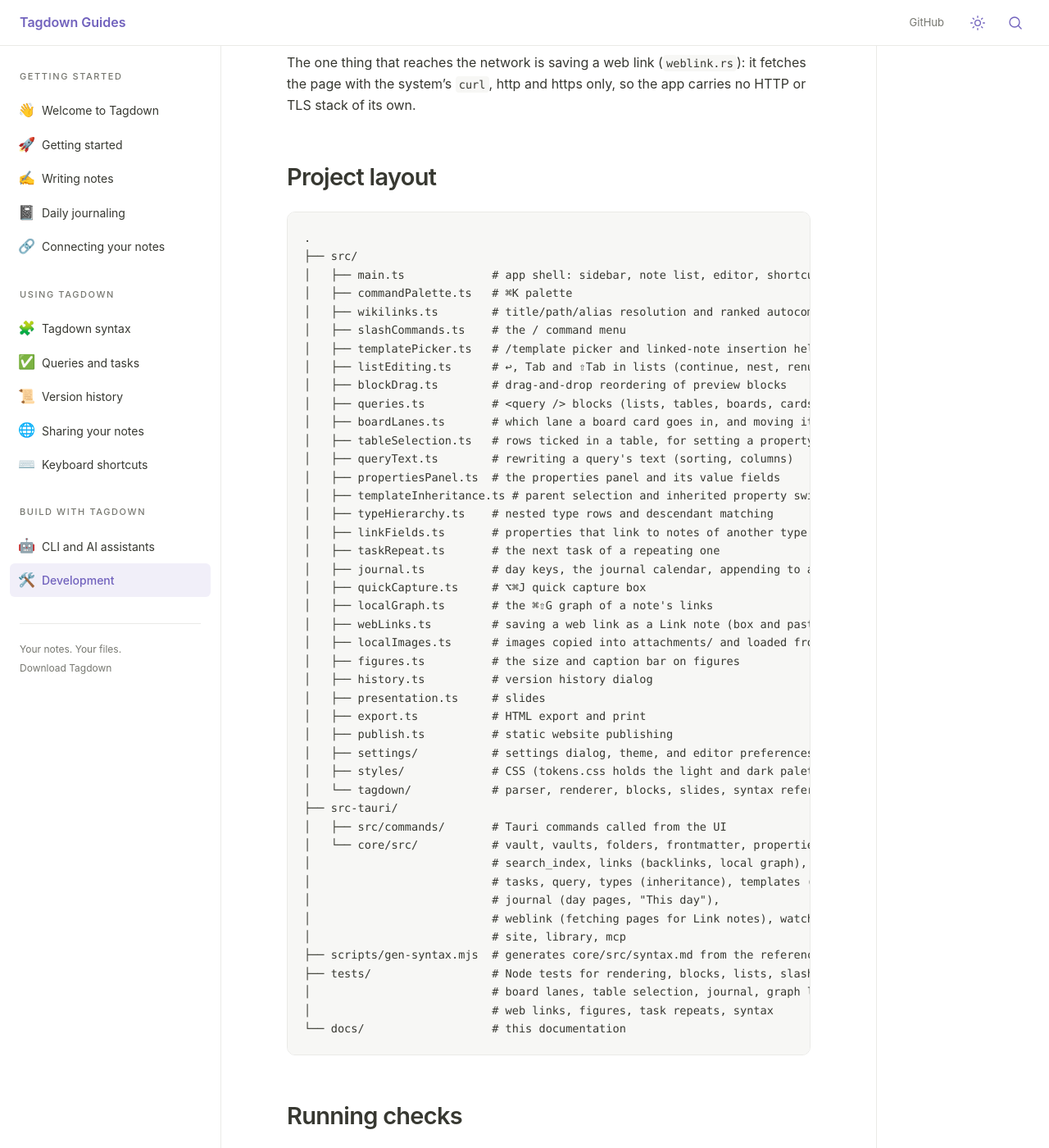
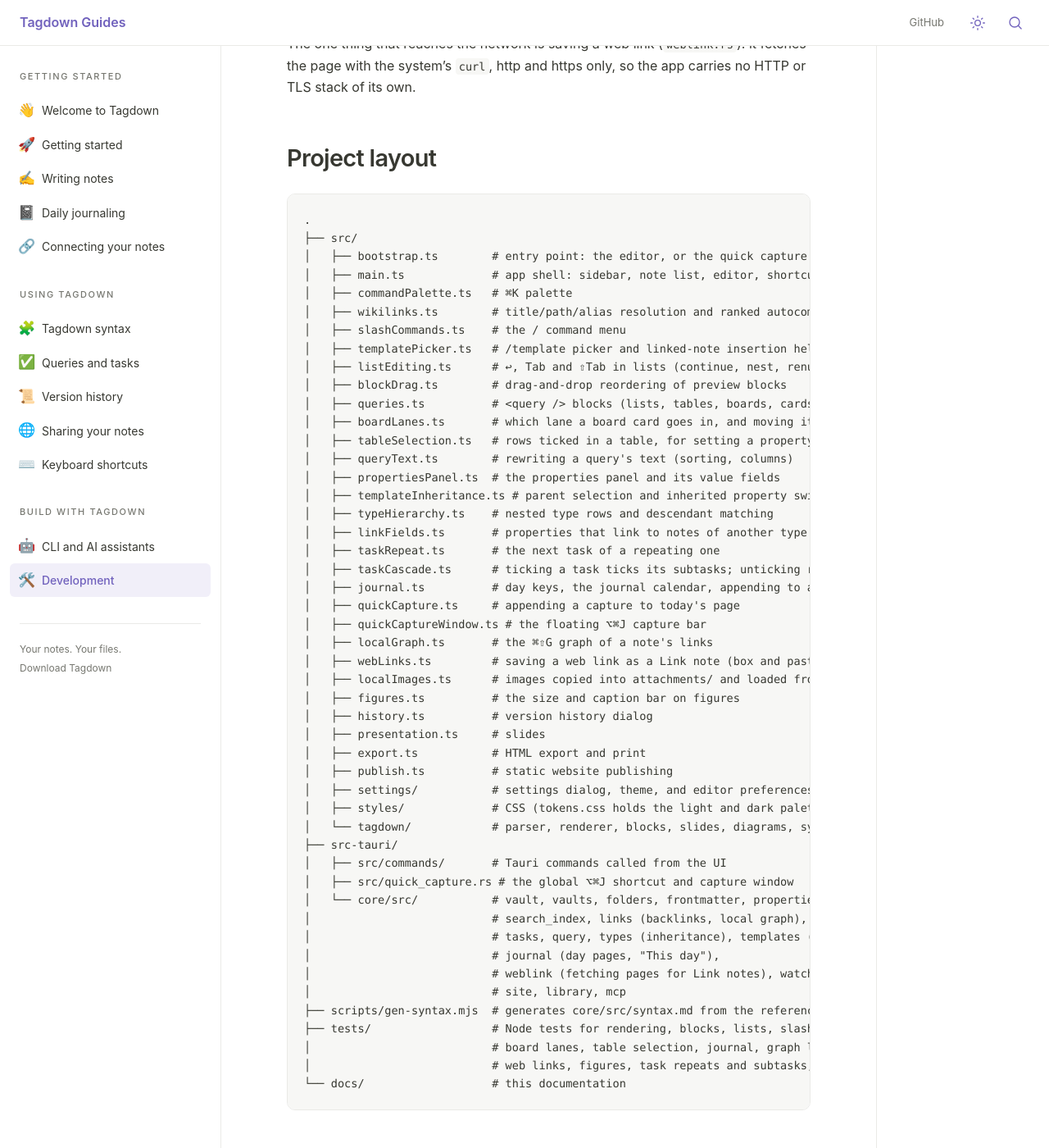
Before and after one commit to sthix/tagdown, a Jekyll site: the page built from docs/development.md, in a window 1280 px wide and 1400 px high, scrolled down 1266 px. Shown: the whole window at 82% size. Built offline with Jekyll 4.4.1, drawn with Linux system fonts in a browser that asks for light colours; our own code applies the rules of GitHub Pages for plain Markdown files; some of the changed text lies outside the part shown.

Commit message:
docs: cover note emoji, aliases, folding sections, title font and subtasks
Also describe quick capture from any app and Pele diagrams, and list the
new source files in the development guide.

````diff
--- a/docs/development.md
+++ b/docs/development.md
@@ -7,7 +7,7 @@
 | Layer | Technology | Where |
 | --- | --- | --- |
 | UI | Vanilla TypeScript + Vite | `src/` |
-| Tagdown parser and renderer | TypeScript, KaTeX, Mermaid | `src/tagdown/` |
+| Tagdown parser and renderer | TypeScript, KaTeX, Pele (Mermaid-syntax diagrams) | `src/tagdown/` |
 | App commands | Rust (Tauri commands) | `src-tauri/src/commands/` |
 | Vault, search, links, history, queries | Rust (`tagdown-core` crate) | `src-tauri/core/src/` |
 | CLI and MCP server | Rust (`tagdown` binary) | `src-tauri/core/src/bin/tagdown.rs`, `src-tauri/core/src/mcp.rs` |
@@ -28,6 +28,7 @@
 ```text
 .
 ├── src/
+│   ├── bootstrap.ts        # entry point: the editor, or the quick capture window
 │   ├── main.ts             # app shell: sidebar, note list, editor, shortcuts
 │   ├── commandPalette.ts   # ⌘K palette
 │   ├── wikilinks.ts        # title/path/alias resolution and ranked autocomplete
@@ -44,8 +45,10 @@
 │   ├── typeHierarchy.ts    # nested type rows and descendant matching
 │   ├── linkFields.ts       # properties that link to notes of another type
 │   ├── taskRepeat.ts       # the next task of a repeating one
+│   ├── taskCascade.ts      # ticking a task ticks its subtasks; unticking restores them
 │   ├── journal.ts          # day keys, the journal calendar, appending to a page
-│   ├── quickCapture.ts     # ⌥⌘J quick capture box
+│   ├── quickCapture.ts     # appending a capture to today's page
+│   ├── quickCaptureWindow.ts # the floating ⌥⌘J capture bar
 │   ├── localGraph.ts       # the ⌘⇧G graph of a note's links
 │   ├── webLinks.ts         # saving a web link as a Link note (box and paste offer)
 │   ├── localImages.ts      # images copied into attachments/ and loaded from the vault
@@ -56,9 +59,10 @@
 │   ├── publish.ts          # static website publishing
 │   ├── settings/           # settings dialog, theme, and editor preferences
 │   ├── styles/             # CSS (tokens.css holds the light and dark palettes)
-│   └── tagdown/            # parser, renderer, blocks, slides, syntax reference data
+│   └── tagdown/            # parser, renderer, blocks, slides, diagrams, syntax reference data
 ├── src-tauri/
 │   ├── src/commands/       # Tauri commands called from the UI
+│   ├── src/quick_capture.rs # the global ⌥⌘J shortcut and capture window
 │   └── core/src/           # vault, vaults, folders, frontmatter, properties,
 │                           # search_index, links (backlinks, local graph), history,
 │                           # tasks, query, types (inheritance), templates (built-ins),
@@ -68,7 +72,7 @@
 ├── scripts/gen-syntax.mjs  # generates core/src/syntax.md from the reference data
 ├── tests/                  # Node tests for rendering, blocks, lists, slash commands, slides,
 │                           # board lanes, table selection, journal, graph layout,
-│                           # web links, figures, task repeats, syntax
+│                           # web links, figures, task repeats and subtasks, diagrams, syntax
 └── docs/                   # this documentation
 ```
 
````
Also changed, not shown: docs/journal.md (+1 -1 lines), docs/organizing.md (+3 -3 lines), docs/queries-and-tasks.md (+1 -1 lines), docs/syntax.md (+1 -1 lines), docs/writing-notes.md (+4 -2 lines), README.md.
